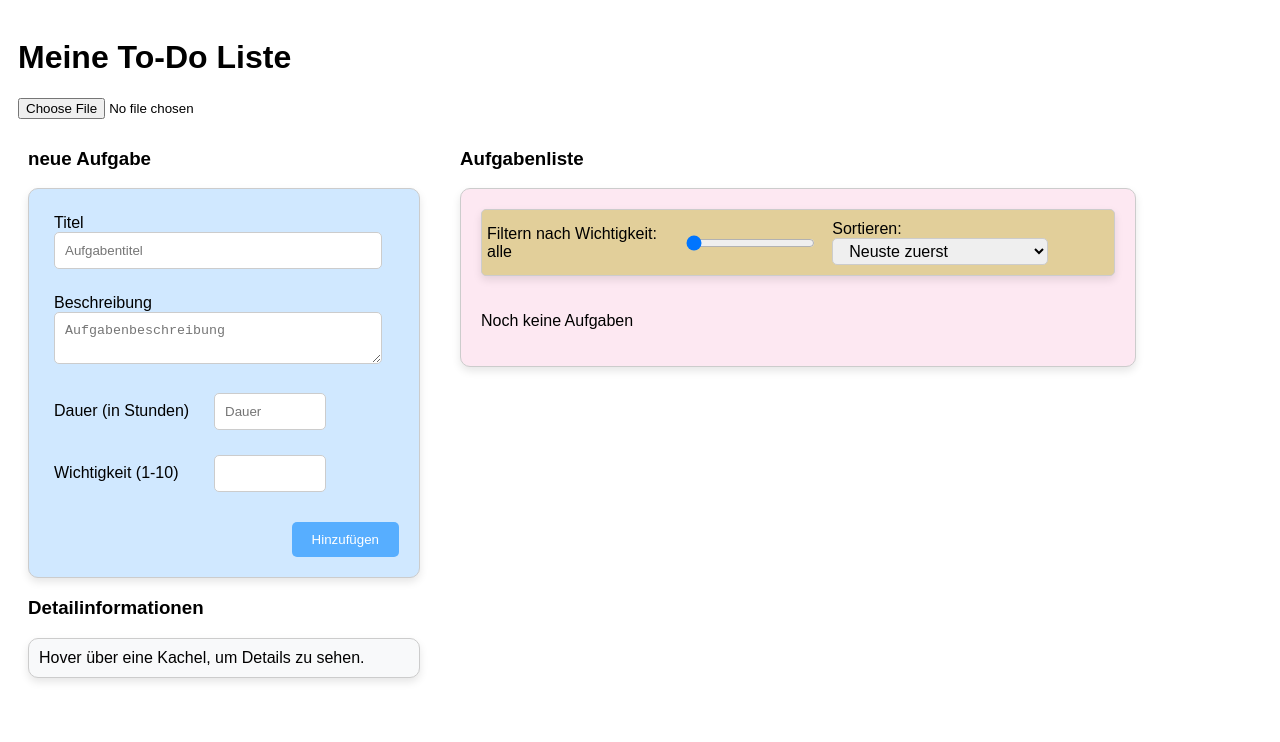
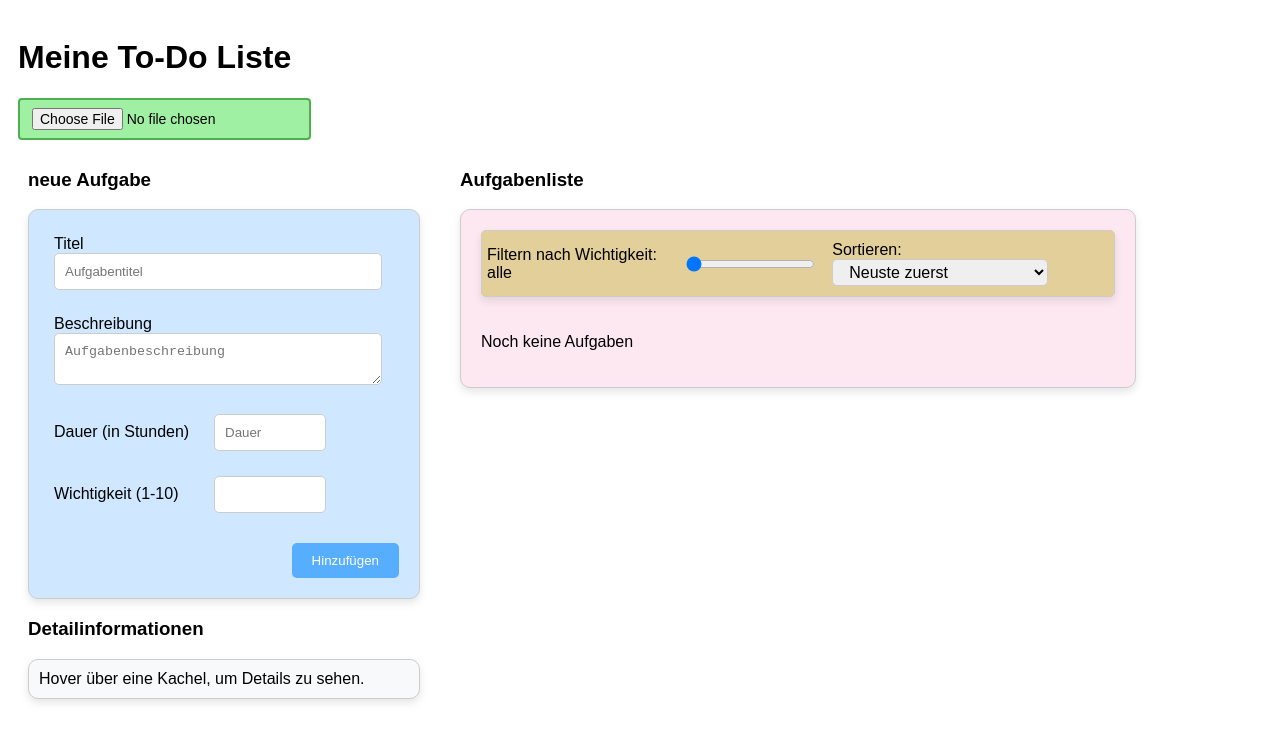
Before and after one commit to montagel/ReactStateManagement, a React (Create React App) app in the folder test_anwendung/: page / in a window 1280 px wide. Shown: the top 742 px of the page. Built offline with nearby package versions, Linux system fonts and the light colour scheme.

Commit message:
Style verbessern

```diff
--- a/test_anwendung/src/App.css
+++ b/test_anwendung/src/App.css
@@ -12,3 +12,13 @@ div {
   display: flex;
   flex-direction: column;
 }
+
+.file-upload-input {
+  display: inline-block;
+  padding: 8px 12px;
+  border: 2px solid #4CAF50;
+  border-radius: 4px;
+  background-color: #9ff0a2;
+  color: rgb(0, 0, 0);
+  font-size: 14px;
+}
--- a/test_anwendung/src/App.js
+++ b/test_anwendung/src/App.js
@@ -43,7 +43,7 @@ function App() {
   return (
     <div>
       <h1>Meine To-Do Liste</h1>
-      <input type="file" accept=".json" onChange={handleFileUpload} />
+      <input  className="file-upload-input" type="file" accept=".json" onChange={handleFileUpload} />
       <div className="todoApp">
         <div className="todo-container">
           <h3>neue Aufgabe</h3>
```
